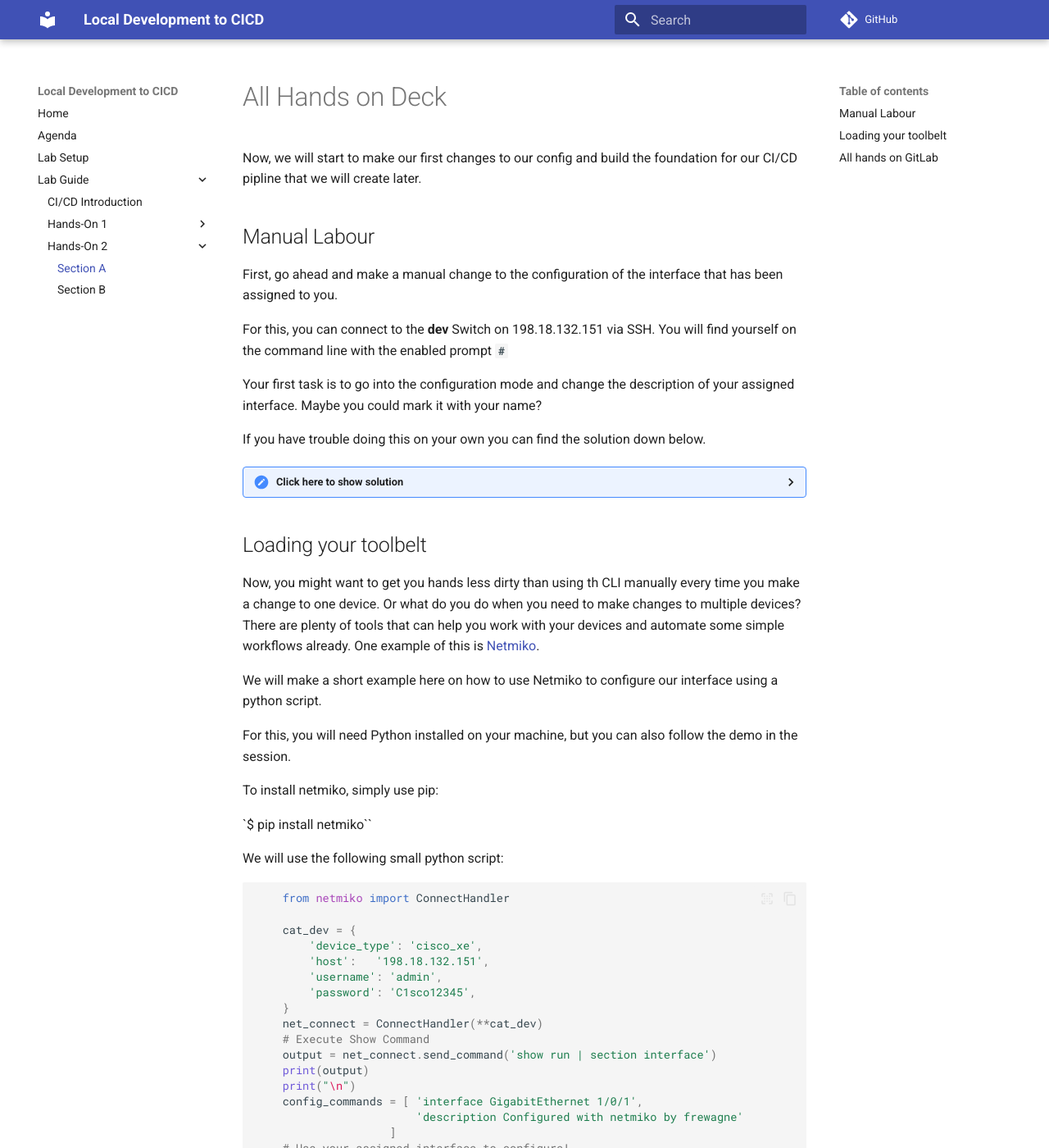
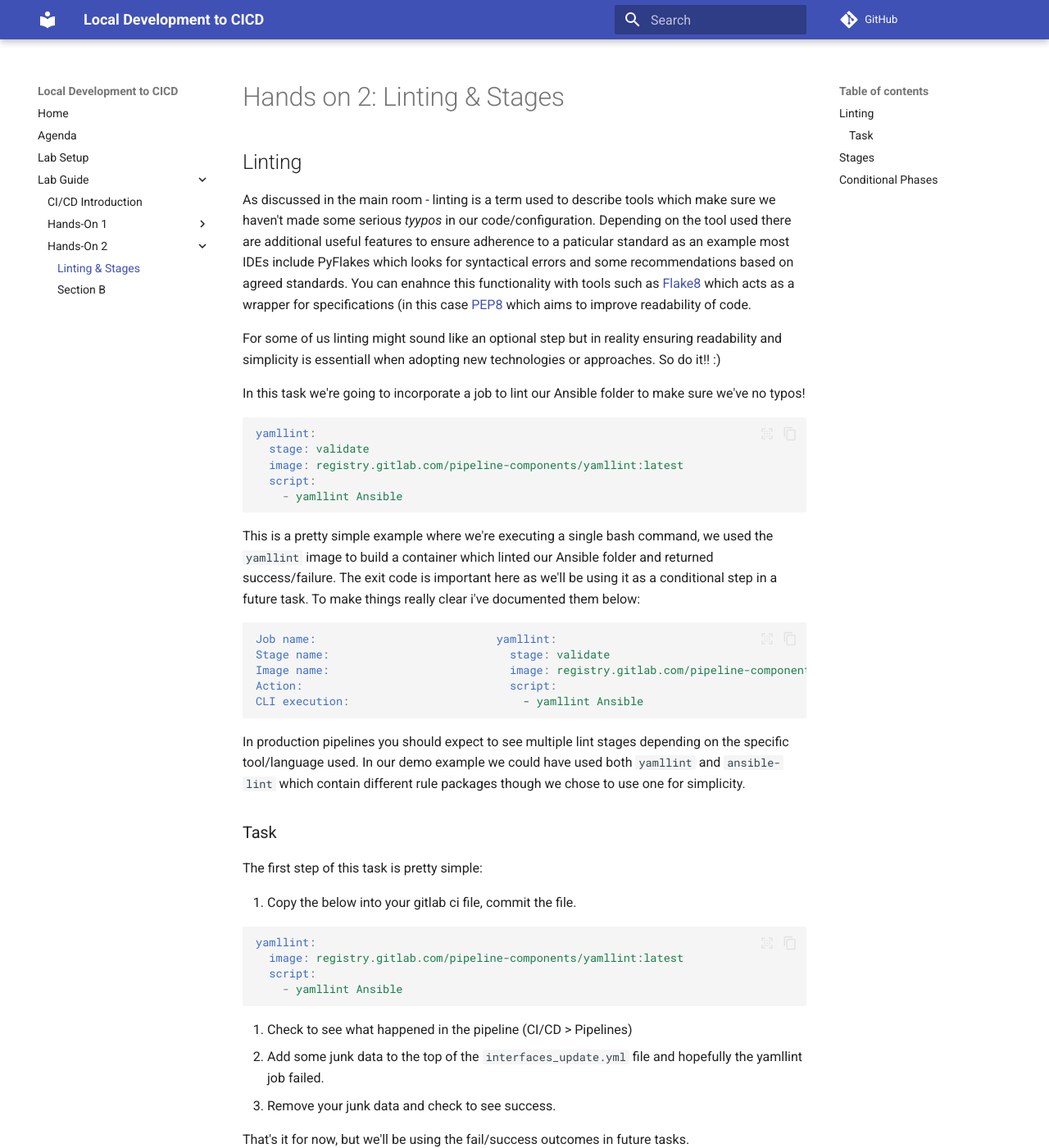
Before and after one commit to moore-automation/local_dev_to_cicd, an MkDocs documentation site: the page built from docs/Lab_Guide/hands_on_02_section_a.md, in a window 1280 px wide and 1400 px high. Shown: the whole window at 82% size. Built offline with MkDocs 1.6.1 and Material for MkDocs 9.7.7, drawn with Linux system fonts in a browser that asks for light colours; comment, search, counter and statistics services are not loaded; some of the changed text lies outside the part shown.

Commit message:
Section 2 Update

````diff
--- a/content/Ansible/host_vars/cat9kv01-dev.yml
+++ b/content/Ansible/host_vars/cat9kv01-dev.yml
@@ -1,5 +1,5 @@
 ---
 interfaces:
   - name: GigabitEthernet1/0/1
-    description: I'm a dummy description
+    description: I'm an automated description
     enabled: true
--- a/content/Ansible/host_vars/cat9kv02-prod.yml
+++ b/content/Ansible/host_vars/cat9kv02-prod.yml
@@ -1,5 +1,5 @@
 ---
 interfaces:
   - name: GigabitEthernet1/0/1
-    description: I'm a dummy description
+    description: I'm an automated description
     enabled: true
--- a/docs/Lab_Guide/hands_on_02_section_a.md
+++ b/docs/Lab_Guide/hands_on_02_section_a.md
@@ -1,157 +1,121 @@
-# All Hands on Deck
-Now, we will start to make our first changes to our config and build the foundation for our CI/CD pipline that we will create later.
+# Hands on 2: Linting & Stages
 
-## Manual Labour
-First, go ahead and make a manual change to the configuration of the interface that has been assigned to you.
+## Linting
 
-For this, you can connect to the **dev** Switch on 198.18.132.151 via SSH.
-You will find yourself on the command line with the enabled prompt **`#`**
+As discussed in the main room - linting is a term used to describe tools which make sure we haven't made some serious *tyypos* in our code/configuration. Depending on the tool used there are additional useful features to ensure adherence to a paticular standard as an example most IDEs include PyFlakes which looks for syntactical errors and some recommendations based on agreed standards. You can enahnce this functionality with tools such as [Flake8](https://flake8.pycqa.org/en/latest/index.html#quickstart) which acts as a wrapper for specifications (in this case [PEP8](https://peps.python.org/pep-0008/) which aims to improve readability of code.
 
-Your first task is to go into the configuration mode and change the description of your assigned interface. Maybe you could mark it with your name?
+For some of us linting might sound like an optional step but in reality ensuring readability and simplicity is essentiall when adopting new technologies or approaches. So do it!! :)
 
-If you have trouble doing this on your own you can find the solution down below.
-<details>
+In this task we're going to incorporate a job to lint our Ansible folder to make sure we've no typos!
 
-<summary>Click here to show solution</summary>
+```yml
+yamllint:
+  stage: validate
+  image: registry.gitlab.com/pipeline-components/yamllint:latest
+  script:
+    - yamllint Ansible
+```
 
-  ```bash linenums="1" title="Manual Configuration Example"
-      Cat9kv-01#
+This is a pretty simple example where we're executing a single bash command, we used the `yamllint` image to build a container which linted our Ansible folder and returned success/failure. The exit code is important here as we'll be using it as a conditional step in a future task. To make things really clear i've documented them below:
 
-      # Let's check the current interface config
+```yml
+Job name:                           yamllint:
+Stage name:                           stage: validate
+Image name:                           image: registry.gitlab.com/pipeline-components/yamllint:latest
+Action:                               script:
+CLI execution:                          - yamllint Ansible
+```
 
-      Cat9kv-01#sh run | section interface
-      interface GigabitEthernet0/0
-        vrf forwarding Mgmt-vrf
-        ip dhcp client client-id GigabitEthernet0/0
-        ip address dhcp
-        negotiation auto
-      interface GigabitEthernet1/0/1
-      interface GigabitEthernet1/0/2
-      interface GigabitEthernet1/0/3
-      ...
+In production pipelines you should expect to see multiple lint stages depending on the specific tool/language used. In our demo example we could have used both `yamllint` and `ansible-lint` which contain different rule packages though we chose to use one for simplicity.
 
-      Cat9kv-01#
-      Cat9kv-01#conf t
-      Cat9kv-01(config)#interface GigabitEthernet 1/0/1
-      Cat9kv-01(config-if)#description Configured manually by frewagne
-      Cat9kv-01(config-if)#end
+### Task
 
-      # Now check the config of the interfaces again
+The first step of this task is pretty simple:
 
-      Cat9kv-01#sh run | section interface
-      interface GigabitEthernet0/0
-        vrf forwarding Mgmt-vrf
-        ip dhcp client client-id GigabitEthernet0/0
-        ip address dhcp
-        negotiation auto
-      interface GigabitEthernet1/0/1
-        description Configured manually by frewagne
-      interface GigabitEthernet1/0/2
-      interface GigabitEthernet1/0/3
-      ...
-  ```
+1. Copy the below into your gitlab ci file, commit the file.
+
+```yml
+yamllint:
+  image: registry.gitlab.com/pipeline-components/yamllint:latest
+  script:
+    - yamllint Ansible
+```
+
+2. Check to see what happened in the pipeline (CI/CD > Pipelines)
+3. Add some junk data to the top of the `interfaces_update.yml` file and hopefully the yamllint job failed.
+4. Remove your junk data and check to see success.
+
+That's it for now, but we'll be using the fail/success outcomes in future tasks.
+
+## Stages
+
+Stages are a relatively simple concept in that they contain multiple jobs and represent a logical phase in our workflow, common examples include build, validate, test, deploy etc.. They're useful for isolating functionality and can be used to restrict execution based on a previous phase (as we will see later.) A common use case is don't deploy unless all your tests and build phases have passed.
+
+If no stages are specified, a 'test' stage is implied; so that we can start segmenting our Pipeline we'll create two stages (validate, deploy) at the top of our ci file.
+
+```yml
+---
+stages:
+  - validate
+  - deploy
+```
+
+For both our jobs `yamllint` and `deploy_dev` you need to specify with which stage the job is associated as below:
+
+```yml
+yamllint:
+  ...
+  stage: validate
+  ...
+
+deploy_dev:
+  ...
+  stage: deploy
+  ...
+```
+
+Specific devices
+
+only
+
+
+
+
+
+<details><summary>Click here to show solution</summary>
+
+```yml linenums="1" title="Deploy to Development Final Example"
+deploy_dev:
+  stage: deploy
+  script:
+    - cd Ansible
+    - ansible-playbook -i inventory -e 'devices=development' playbooks/interface_update.yml
+  only:
+    - master
+```
 
 </details>
 
-## Loading your toolbelt
 
-Now, you might want to get you hands less dirty than using th CLI manually every time you make a change to one device. Or what do you do when you need to make changes to multiple devices?
-There are plenty of tools that can help you work with your devices and automate some simple workflows already.
-One example of this is [Netmiko](https://github.com/ktbyers/netmiko).
 
-We will make a short example here on how to use Netmiko to configure our interface using a python script.
+## Conditional Phases
 
-For this, you will need Python installed on your machine, but you can also follow the demo in the session.
 
-To install netmiko, simply use pip:
 
-`$ pip install netmiko``
 
-We will use the following small python script:
-```python
-    from netmiko import ConnectHandler
 
-    cat_dev = {
-        'device_type': 'cisco_xe',
-        'host':   '198.18.132.151',
-        'username': 'admin',
-        'password': 'C1sco12345',
-    }
-    net_connect = ConnectHandler(**cat_dev)
-    # Execute Show Command
-    output = net_connect.send_command('show run | section interface')
-    print(output)
-    print("\n")
-    config_commands = [ 'interface GigabitEthernet 1/0/1',
-                        'description Configured with netmiko by frewagne'
-                    ]
-    # Use your assigned interface to configure!
-    output = net_connect.send_config_set(config_commands)
-    print(output)
-    print("\n")
-    output = net_connect.send_command('show run | section interface')
-    print(output)
+<details><summary>Click here to show solution</summary>
+
+```yml linenums="1" title="Deploy to Development Final Example"
+deploy_dev:
+  stage: deploy
+  script:
+    - cd Ansible
+    - ansible-playbook -i inventory -e 'devices=development' playbooks/interface_update.yml
+  needs:
+    - yamllint
+  only:
+    - master
 ```
 
-Execute the python script using `python3 netmiko_interface_description.py`
-
-Once the script has been successfully executed, we can check the current interface config:
-```
-    Cat9kv-01#sh run | section interface
-    interface GigabitEthernet0/0
-      vrf forwarding Mgmt-vrf
-      ip dhcp client client-id GigabitEthernet0/0
-      ip address dhcp
-      negotiation auto
-    interface GigabitEthernet1/0/1
-      description Configured with netmiko by frewagne
-    interface GigabitEthernet1/0/2
-    interface GigabitEthernet1/0/3
-    ...
-```
-
-## All hands on GitLab
-From the root of the cloned repository, bring up the containers using docker compose as described in the Readme file of the repo:
-
-This project is extremely simple, it requires only docker to be installed on the host and this repository to be cloned or manually copied. *default today is compose version 2*
-
-**You might have to change the `EXT_IMG_VERSION_GITLAB` variable in the `.env` file in this repository, depending on what's your processors architecture!**
-
-1. To start the service simply run either of the following:
-   1. (Version 1) ```docker-compose up -d```
-   2. (Version 2+) ```docker compose up -d```
-2. Check containers are spinning up
-3. Go have a cup of tea for 5 minutes while gitlab get's ready.
-4. Access gitlab in your browser : http://localhost:2080
-5. Access devtools from cli : ```docker exec -it engine_devtools bash```
-
-Should look something like this:
-
-![docker_startup](assets/run.gif)
-
-Once all the containers are up and running, you  got yourself a great automation toolset and a GitLab instance of your own! All inclusive a GitLab runner that will take care of the execution of our pipeline later on.
-
-You can now access your GitLab instance under `localhost:2080` in your browser and log in with the specified credentials:
-- default_user
-- C1sco12345
-
-Once you successfully authenticated, you will see an existing project called `Default Resources` in which you will find a folder structure named `Ansible/playbooks` where we will store the files that will make up our device configuration.
-
-Now you have the foundation for the pipeline! In this project repository we will store our files and add a CI file which can be interpreted by GitLab and is the collection of stages and tasks that will make up our pipeline in the end.
-Next we will add our configuration template to our repository. Storing it centrally in the repo enables tracking of changes, collaborative work and rollback of commits if needed.
-After our playbook is stored, we will create the CI file called `.gitlab-ci.yml`. Here we will describe the procedure of our pipeline. We will start with a basic dummy skeleton.
-
-```
-stages:
-    - dummy
-
-dummy-job:
-    stage: dummy
-    script:
-        - echo "This pipeline is triggered successfully!"
-```
-
-#TODO
--	Add files to project
--	Create CI file
--	Test commit
+</details>
--- a/mkdocs.yml
+++ b/mkdocs.yml
@@ -24,7 +24,7 @@ nav:
           - Section B: Lab_Guide/hands_on_01_section_b.md
           - Section C: Lab_Guide/hands_on_01_section_c.md
       - Hands-On 2:
-          - Section A: Lab_Guide/hands_on_02_section_a.md
+          - Linting & Stages: Lab_Guide/hands_on_02_section_a.md
           - Section B: Lab_Guide/hands_on_02_section_b.md
 
 
````
Also changed, not shown: content/gitlab/.gitlab-ci_basic.yml (+1 -9 lines), docs/index.md (+9 -5 lines).
